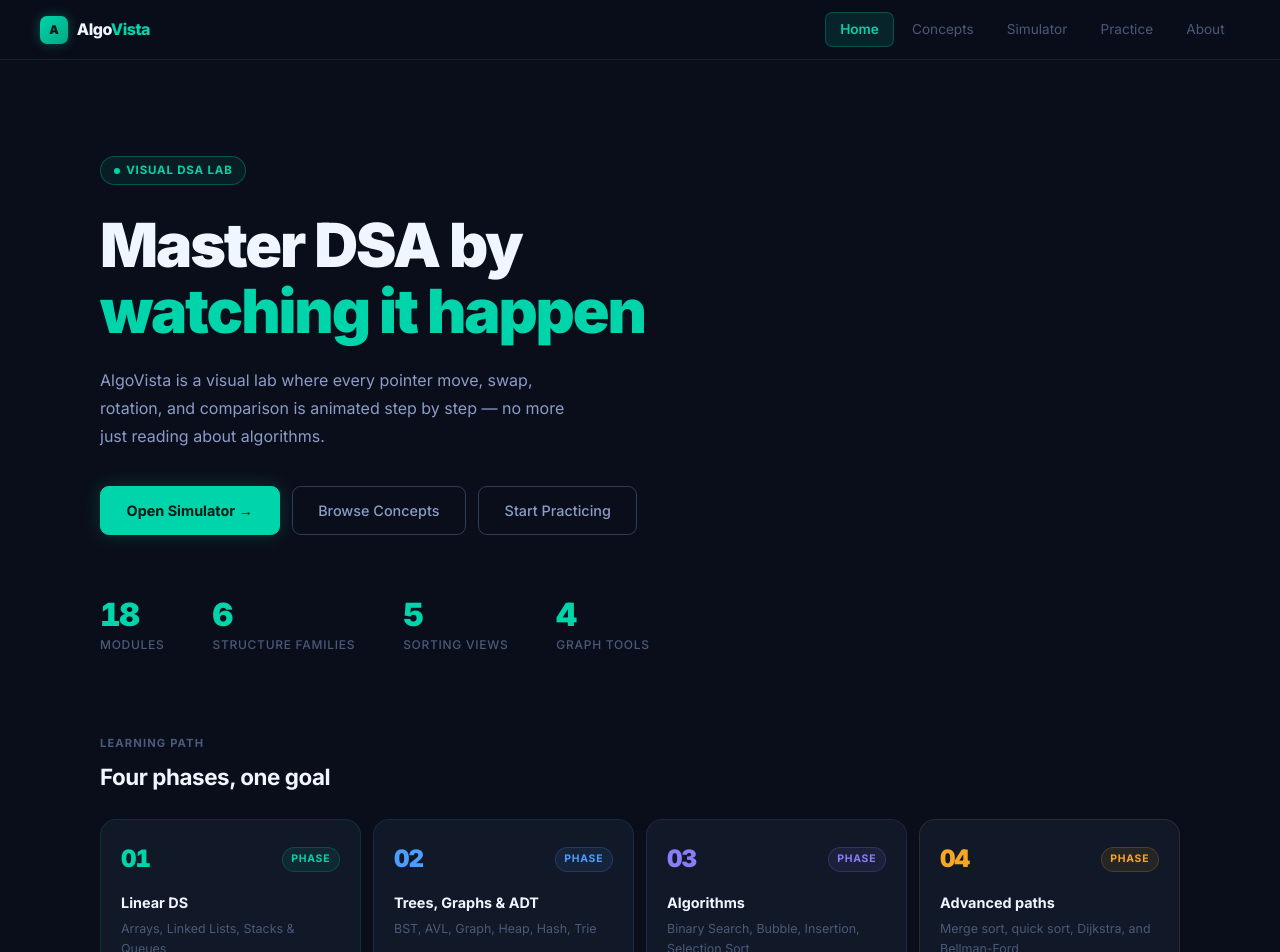
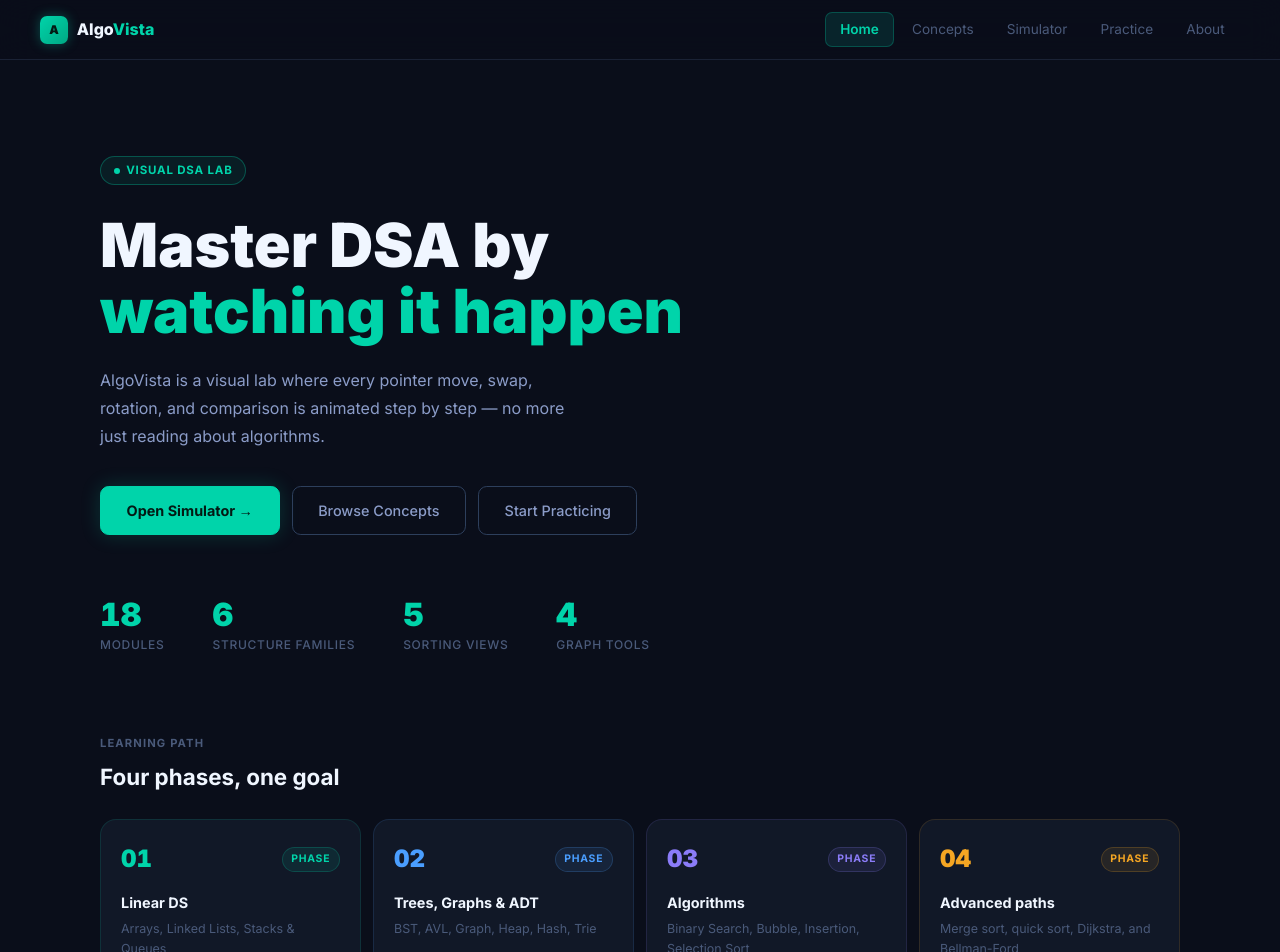
Before and after one commit to Alan-K-Biju-7/AlgoVista, a React (Create React App) app: page / in a window 1280 px wide. Shown: the top 952 px of the page. Built offline with nearby package versions, Linux system fonts and the light colour scheme.

Commit message:
Relax the tight display lettering

```diff
--- a/src/layout/MainLayout.jsx
+++ b/src/layout/MainLayout.jsx
@@ -33,7 +33,7 @@ export default function MainLayout({ children }) {
           }}>
             <span style={{ fontSize: '0.75rem', fontWeight: '900', color: '#031a14' }}>A</span>
           </div>
-          <span style={{ fontWeight: '800', fontSize: '1rem', letterSpacing: '-0.03em', color: 'var(--text-primary)' }}>
+          <span style={{ fontWeight: '800', fontSize: '1rem', letterSpacing: 0, color: 'var(--text-primary)' }}>
             Algo<span style={{ color: 'var(--accent)' }}>Vista</span>
           </span>
         </Link>
--- a/src/modules/dijkstra/DijkstraPathPanel.jsx
+++ b/src/modules/dijkstra/DijkstraPathPanel.jsx
@@ -42,11 +42,11 @@ export default function DijkstraPathPanel({ shortestPath, dist, startId, endId,
             <div style={{ display: 'flex', gap: '0.75rem', flexWrap: 'wrap' }}>
               <div style={{ padding: '0.45rem 0.85rem', borderRadius: '0.5rem', background: 'rgba(0,212,170,0.08)', border: '1px solid rgba(0,212,170,0.2)' }}>
                 <p style={{ fontSize: '0.62rem', color: 'var(--text-muted)', fontWeight: '700', textTransform: 'uppercase', letterSpacing: '0.07em', marginBottom: '0.1rem' }}>Total cost</p>
-                <p style={{ fontSize: '1.2rem', fontWeight: '900', color: 'var(--accent)', letterSpacing: '-0.03em' }}>{totalCost}</p>
+                <p style={{ fontSize: '1.2rem', fontWeight: '900', color: 'var(--accent)', letterSpacing: 0 }}>{totalCost}</p>
               </div>
               <div style={{ padding: '0.45rem 0.85rem', borderRadius: '0.5rem', background: 'rgba(74,158,255,0.08)', border: '1px solid rgba(74,158,255,0.2)' }}>
                 <p style={{ fontSize: '0.62rem', color: 'var(--text-muted)', fontWeight: '700', textTransform: 'uppercase', letterSpacing: '0.07em', marginBottom: '0.1rem' }}>Hops</p>
-                <p style={{ fontSize: '1.2rem', fontWeight: '900', color: '#4a9eff', letterSpacing: '-0.03em' }}>{shortestPath.length - 1}</p>
+                <p style={{ fontSize: '1.2rem', fontWeight: '900', color: '#4a9eff', letterSpacing: 0 }}>{shortestPath.length - 1}</p>
               </div>
             </div>
           )}
--- a/src/modules/hashtable/HashInfo.jsx
+++ b/src/modules/hashtable/HashInfo.jsx
@@ -30,7 +30,7 @@ export default function HashInfo({ table }) {
           ].map((s) => (
             <div key={s.label} style={{ padding: '0.5rem 0.65rem', borderRadius: '0.45rem', background: 'var(--bg-elevated)', border: '1px solid var(--border-default)' }}>
               <p style={{ fontSize: '0.65rem', color: 'var(--text-muted)', marginBottom: '0.15rem', textTransform: 'uppercase', letterSpacing: '0.06em', fontWeight: '700' }}>{s.label}</p>
-              <p style={{ fontSize: '1.15rem', fontWeight: '900', color: s.color, letterSpacing: '-0.03em' }}>{s.value}</p>
+              <p style={{ fontSize: '1.15rem', fontWeight: '900', color: s.color, letterSpacing: 0 }}>{s.value}</p>
             </div>
           ))}
         </div>
--- a/src/modules/heap/HeapInfo.jsx
+++ b/src/modules/heap/HeapInfo.jsx
@@ -26,11 +26,11 @@ export default function HeapInfo({ heapSize, minVal }) {
           <div style={{ marginTop: '0.85rem', display: 'flex', gap: '0.75rem', flexWrap: 'wrap' }}>
             <div style={{ padding: '0.5rem 0.85rem', borderRadius: '0.5rem', background: 'rgba(0,212,170,0.08)', border: '1px solid rgba(0,212,170,0.25)' }}>
               <p style={{ fontSize: '0.65rem', color: 'var(--text-muted)', marginBottom: '0.15rem', fontWeight: '700', textTransform: 'uppercase', letterSpacing: '0.07em' }}>Current min</p>
-              <p style={{ fontSize: '1.3rem', fontWeight: '900', color: 'var(--accent)', letterSpacing: '-0.03em' }}>{minVal}</p>
+              <p style={{ fontSize: '1.3rem', fontWeight: '900', color: 'var(--accent)', letterSpacing: 0 }}>{minVal}</p>
             </div>
             <div style={{ padding: '0.5rem 0.85rem', borderRadius: '0.5rem', background: 'rgba(74,158,255,0.08)', border: '1px solid rgba(74,158,255,0.25)' }}>
               <p style={{ fontSize: '0.65rem', color: 'var(--text-muted)', marginBottom: '0.15rem', fontWeight: '700', textTransform: 'uppercase', letterSpacing: '0.07em' }}>Heap size</p>
-              <p style={{ fontSize: '1.3rem', fontWeight: '900', color: '#4a9eff', letterSpacing: '-0.03em' }}>{heapSize}</p>
+              <p style={{ fontSize: '1.3rem', fontWeight: '900', color: '#4a9eff', letterSpacing: 0 }}>{heapSize}</p>
             </div>
           </div>
         )}
--- a/src/pages/HomePage.jsx
+++ b/src/pages/HomePage.jsx
@@ -53,7 +53,7 @@ export default function HomePage() {
             fontSize: 'clamp(2.4rem, 5.5vw, 3.8rem)',
             fontWeight: '900',
             lineHeight: 1.08,
-            letterSpacing: '-0.035em',
+            letterSpacing: 0,
             marginBottom: '1.35rem',
             color: 'var(--text-primary)',
           }}>
@@ -113,7 +113,7 @@ export default function HomePage() {
           <div style={{ display: 'flex', gap: '3rem', flexWrap: 'wrap' }}>
             {stats.map((s) => (
               <div key={s.label}>
-                <div style={{ fontSize: '2rem', fontWeight: '900', color: 'var(--accent)', letterSpacing: '-0.04em', lineHeight: 1, fontVariantNumeric: 'tabular-nums' }}>{s.value}</div>
+                <div style={{ fontSize: '2rem', fontWeight: '900', color: 'var(--accent)', letterSpacing: 0, lineHeight: 1, fontVariantNumeric: 'tabular-nums' }}>{s.value}</div>
                 <div style={{ fontSize: '0.75rem', color: 'var(--text-muted)', marginTop: '0.25rem', fontWeight: '500', textTransform: 'uppercase', letterSpacing: '0.06em' }}>{s.label}</div>
               </div>
             ))}
@@ -137,7 +137,7 @@ export default function HomePage() {
               onMouseLeave={(e) => { e.currentTarget.style.borderColor = `${p.color}22`; e.currentTarget.style.boxShadow = 'none'; }}
             >
               <div style={{ display: 'flex', alignItems: 'center', justifyContent: 'space-between', marginBottom: '0.75rem' }}>
-                <span style={{ fontSize: '1.5rem', fontWeight: '900', color: p.color, letterSpacing: '-0.04em', fontVariantNumeric: 'tabular-nums' }}>{p.num}</span>
+                <span style={{ fontSize: '1.5rem', fontWeight: '900', color: p.color, letterSpacing: 0, fontVariantNumeric: 'tabular-nums' }}>{p.num}</span>
                 <span style={{ padding: '0.18rem 0.55rem', borderRadius: '999px', background: `${p.color}18`, border: `1px solid ${p.color}33`, fontSize: '0.65rem', fontWeight: '700', color: p.color, textTransform: 'uppercase', letterSpacing: '0.07em' }}>Phase</span>
               </div>
               <p style={{ fontWeight: '700', fontSize: '0.9rem', color: 'var(--text-primary)', marginBottom: '0.35rem' }}>{p.label}</p>
--- a/src/styles/global.css
+++ b/src/styles/global.css
@@ -61,7 +61,7 @@ body {
 ::-webkit-scrollbar-thumb { background: var(--border-strong); border-radius: 3px; }
 ::-webkit-scrollbar-thumb:hover { background: var(--accent-dark); }
 
-h1, h2, h3, h4 { color: var(--text-primary); font-weight: 700; line-height: 1.2; letter-spacing: -0.02em; }
+h1, h2, h3, h4 { color: var(--text-primary); font-weight: 700; line-height: 1.2; letter-spacing: 0; }
 p { color: var(--text-secondary); }
 ul { list-style: none; padding: 0; }
 a { color: var(--accent); text-decoration: none; transition: color 0.15s; }
```
